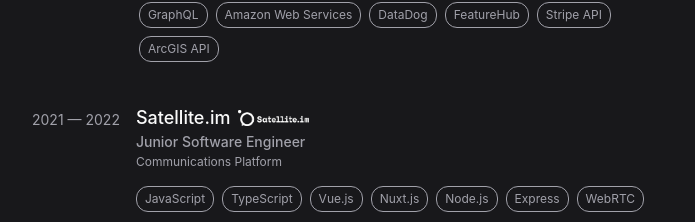
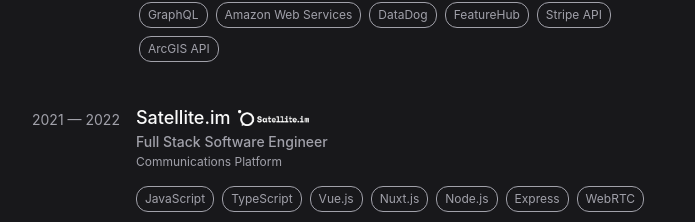
Before and after one commit to jpanay/jpanay-com, a React (Vite) app: page / in a window 1280 px wide. Shown: the part 1151-1373 px from the top of the page, without its empty margins (289-984 px from the left). Built offline with nearby package versions, Linux system fonts and the light colour scheme.

Commit message:
added some media and slight change to experience

```diff
--- a/src/components/Overview/Experience/Experience.jsx
+++ b/src/components/Overview/Experience/Experience.jsx
@@ -81,7 +81,7 @@
   {
     company: "Satellite.im",
     logo: "satellite.webp",
-    position: "Junior Software Engineer",
+    position: "Full Stack Software Engineer",
     category: "Communications Platform",
     link: "https://satellite.im/",
     startDate: "2021",
```
Also changed, not shown: public/projects/personalsite-v2.png (added), public/projects/spaceviewer.png (added).
